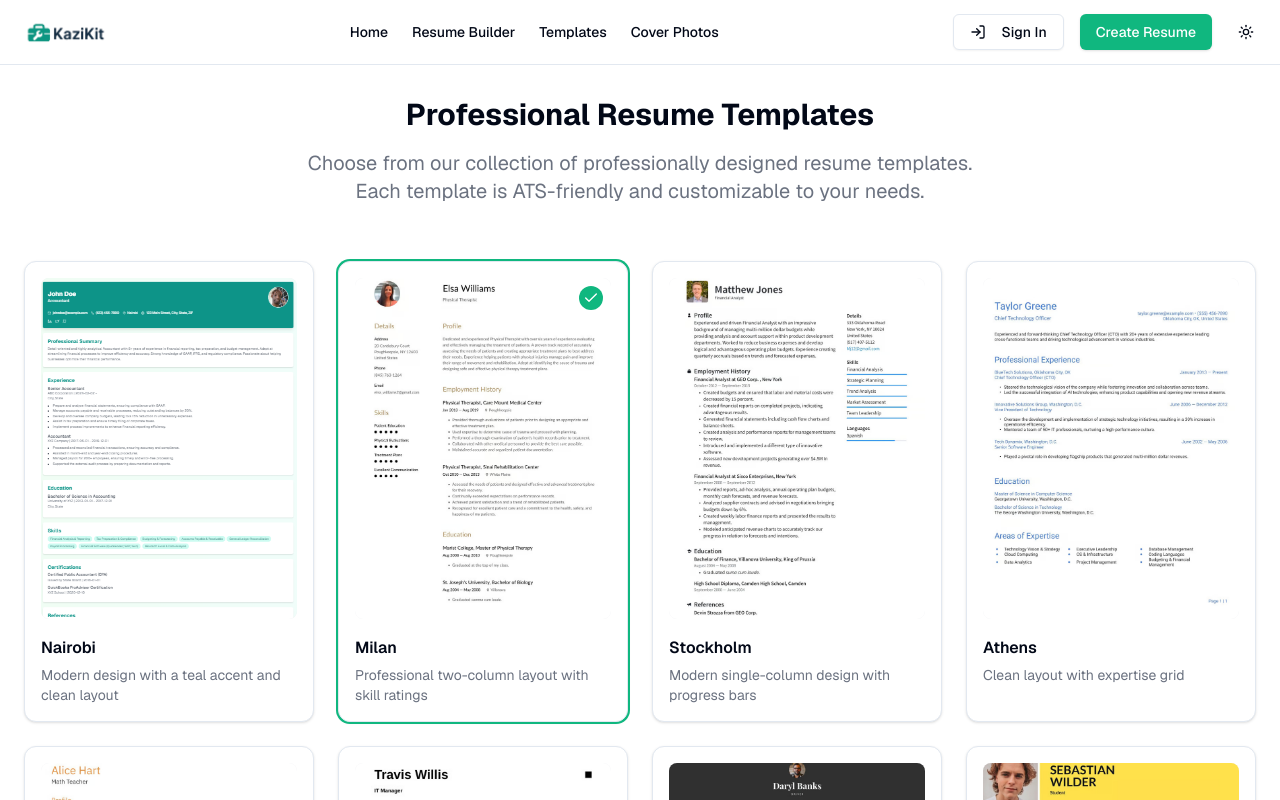
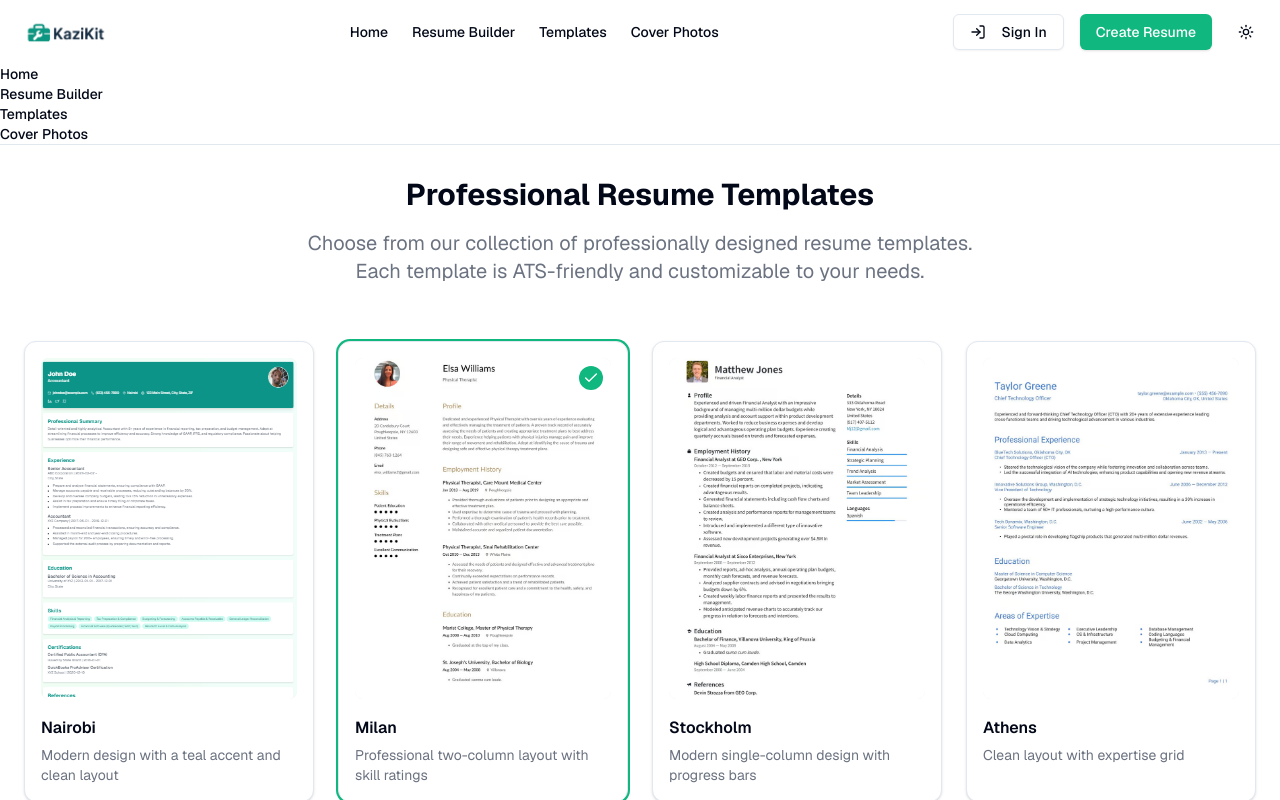
Before and after one commit to AustinKingOry/resume-builder, a Next.js app: page /templates in a window 1280 px wide. Shown: the top 800 px of the page. Built offline with nearby package versions, Linux system fonts and the light colour scheme.

Commit message:
Add dynamic nav links for movile view

```diff
--- a/components/layout/navbar.tsx
+++ b/components/layout/navbar.tsx
@@ -1,32 +1,34 @@
 import React from 'react';
 import { Button } from '@/components/ui/button';
 import Link from "next/link";
-import { LogIn } from 'lucide-react';
+import { LogIn, MenuIcon } from 'lucide-react';
 import { appData } from "@/lib/data";
 import Image from "next/image";
 import { ThemeSwitcher } from "../theme-switcher";
 
 const Navbar: React.FC = () => {
+	const links = [
+		{title:"Home",link:"/"},
+		{title:"Resume Builder",link:"/builder"},
+		{title:"Templates",link:"/templates"},
+		{title:"Cover Photos",link:"/coverphotos"},
+	]
 	return (
 		<header className="border-b">
 		<div className="container mx-auto flex h-16 items-center justify-between px-4">
+			<Button type="button" className="flex md:hidden">
+				<MenuIcon className="w-4 h-4" />
+			</Button>
 			<Link href="/" className="flex items-center space-x-2">
 				<Image src="/logo.png?height=56&width=80" width={100} height={56} alt="KaziKit Logo" />
 				<span className="text-xl font-bold sr-only">{appData.name}</span>
 			</Link>
 			<nav className="hidden md:flex items-center space-x-6">
-			<Link href="/" className="text-sm font-medium transition-colors hover:text-primary">
-				Home
-			</Link>
-			<Link href="/builder" className="text-sm font-medium transition-colors hover:text-primary">
-				Resume Builder
-			</Link>
-			<Link href="/templates" className="text-sm font-medium transition-colors hover:text-primary">
-				Templates
-			</Link>
-			<Link href="/coverphotos" className="text-sm font-medium transition-colors hover:text-primary">
-				Cover Photos
-			</Link>
+				{links.map((item, index)=>(
+				<Link key={index} href={item.link} className="text-sm font-medium transition-colors hover:text-primary">
+				{item.title}
+				</Link>
+				))}
 			</nav>
 			<div className="flex items-center space-x-4">
 			<Link href="/login">
@@ -41,6 +43,15 @@ const Navbar: React.FC = () => {
 			<ThemeSwitcher />
 			</div>
 		</div>
+		<div className="w-full">
+			<div className="flex flex-col">
+				{links.map((item, index)=>(
+				<Link key={index} href={item.link} className="text-sm font-medium transition-colors hover:text-primary">
+				{item.title}
+				</Link>
+				))}
+			</div>
+		</div>
 		</header>
 	);
 };
```
